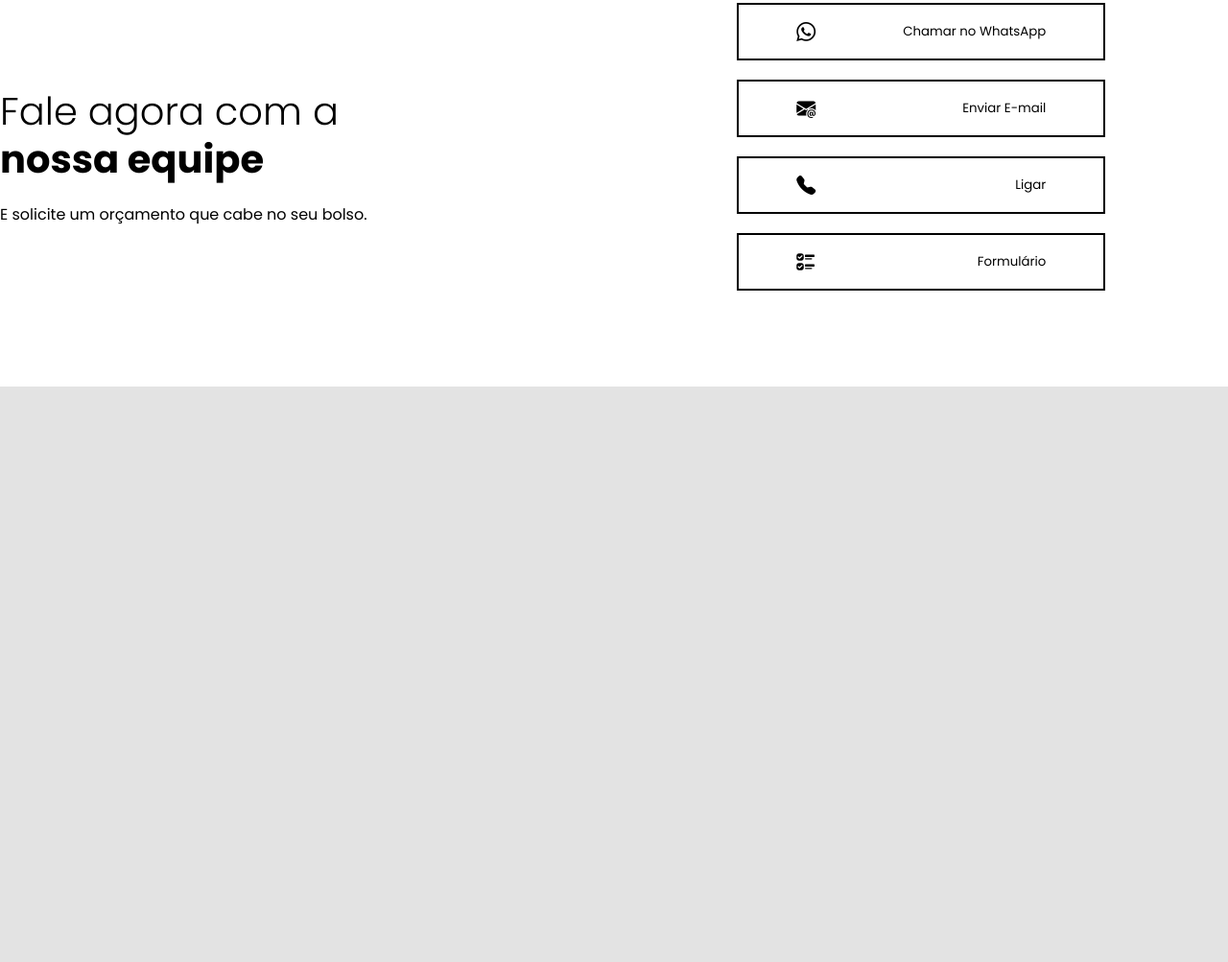
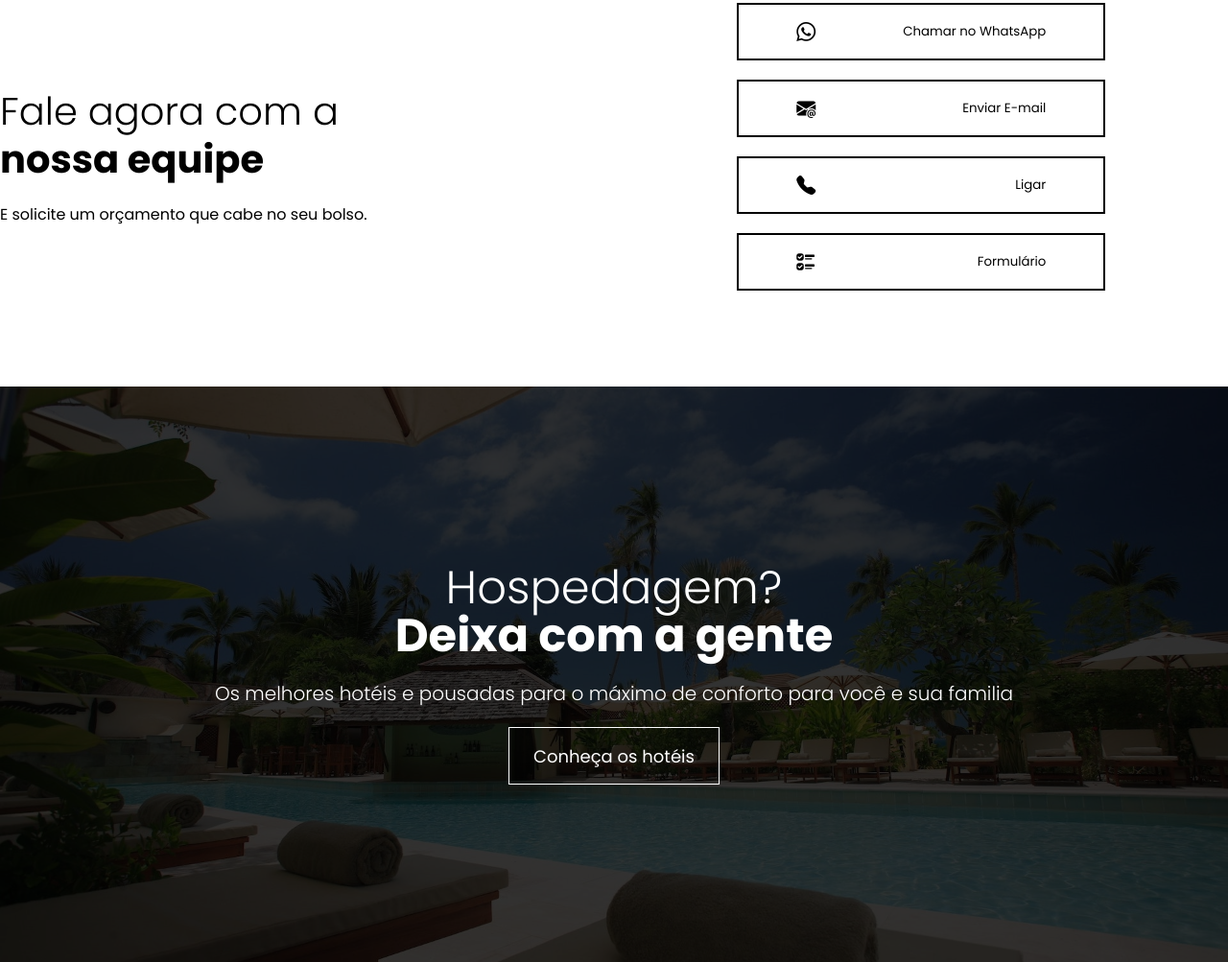
Before and after one commit to henrivilar/discover-a-travel, a plain HTML site: page index.html in a window 1280 px wide. Shown: the part 2089-3092 px from the top of the page at 96% size. Before the commit the page ends 2492 px from the top, so only its background shows below. Drawn offline with nearby package versions, Linux system fonts and the light colour scheme.

Commit message:
Seção de hotéis finalizado

```diff
--- a/css/style.css
+++ b/css/style.css
@@ -20,13 +20,18 @@ body {
     margin: 0 auto;
 }
 
-header .btn-contato button, .hero-site button {
+header .btn-contato button, .hero-site button, .hoteis button {
     font-size: 18px;
     background-color: transparent;
     border: 1px solid white;
     color: white;
     cursor: pointer;
     transition: .5s;
+}
+
+header .btn-contato button:hover, .hero-site button:hover, .hoteis button:hover {
+    background-color: white;
+    color: black;
 }
 
 /* HEADER */
@@ -72,11 +77,6 @@ header .menu-desktop nav ul {
 header .btn-contato button {
     width: 140px;
     height: 50px;
-}
-
-header .btn-contato button:hover, .hero-site button:hover {
-    background-color: white;
-    color: black;
 }
 
 /* HERO */
@@ -201,3 +201,59 @@ section.contato {
 .contato .icons-contato button:hover i, .contato .icons-contato button:hover p {
     color: white;
 }
+
+/* HOTÉIS */
+
+section.hoteis {
+    height: 600px;
+    background-image: url(../images/hotel-bg.jpg);
+    background-position: center;
+    background-size: cover;
+    background-repeat: no-repeat;
+    background-attachment: fixed;
+    position: relative;
+    color: white;
+    text-align: center;
+}
+
+.hoteis > .overlay {
+    position: absolute;
+    top: 0;
+    left: 0;
+    background-color: rgba(0, 0, 0, 0.80);
+    width: 100%;
+    height: 100%;
+    z-index: 1;
+}
+
+.hoteis > .interface {
+    display: flex;
+    align-items: center;
+    justify-content: center;
+    flex-direction: column;
+    height: 100%;
+    z-index: 2;
+    position: relative;
+}
+
+.hoteis h2 {
+    font-size: 3em;
+    line-height: 50px;
+    font-weight: 300;
+}
+
+.hoteis h2 span {
+    display: block;
+    font-weight: 700;
+}
+
+.hoteis p {
+    margin: 20px 0px;
+    font-size: 20px;
+    font-weight: 300;
+}
+
+.hoteis button {
+    width: 220px;
+    height: 60px;
+}
--- a/index.html
+++ b/index.html
@@ -104,5 +104,15 @@
             </article>
         </div>
     </section>
+
+    <section class="hoteis">
+        <div class="interface">
+            <h2>Hospedagem?<span>Deixa com a gente</span></h2>
+            <p>Os melhores hotéis e pousadas para o máximo de conforto para você e sua familia</p>
+            <a href="#"><button>Conheça os hotéis</button></a>
+        </div>
+
+        <div class="overlay"></div>
+    </section>
 </body>
 </html>
```
